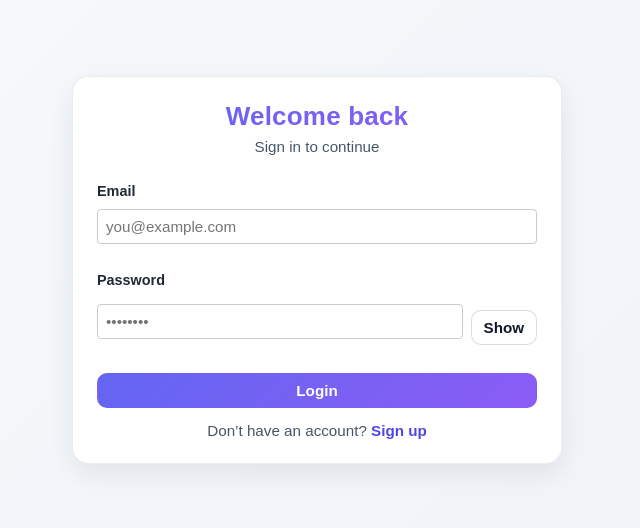
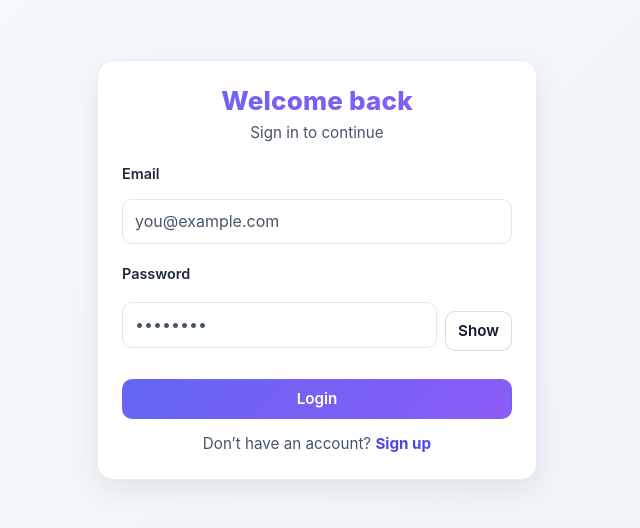
Before and after one commit to DAN6256/degree-audit-frontend, a React (Vite) app: page /login in a window 1280 px wide. Shown: the part 130-658 px from the top of the page, without its empty margins (323-963 px from the left). Built offline with nearby package versions, Linux system fonts and the light colour scheme; no server answers.

Commit message:
Update general styling

```diff
--- a/src/index.css
+++ b/src/index.css
@@ -1,72 +1,220 @@
-/* Basic styling for the degree audit application */
+/* ========== Global styles for Degree Audit (index.css) ========== */
+
+/* --- Design tokens --- */
+:root {
+  --bg-start: #f8fafc;
+  --bg-end:   #eef2f7;
+
+  --text:     #0f172a;
+  --muted:    #475569;
+  --border:   #e5e7eb;
+  --ring:     rgba(99, 102, 241, 0.35);
+
+  --card-bg:  #ffffff;
+  --shadow:   rgba(2, 6, 23, 0.06);
+
+  --primary:  #6366f1;
+  --primary-2:#8b5cf6;
+  --link:     #4f46e5;
+
+  --radius-sm: 8px;
+  --radius-md: 10px;
+  --radius-lg: 16px;
+}
+
+/* Auto dark mode (follows OS/browser theme) */
+@media (prefers-color-scheme: dark) {
+  :root {
+    --bg-start: #0b1020;
+    --bg-end:   #0e1324;
+
+    --text:     #e2e8f0;
+    --muted:    #94a3b8;
+    --border:   #1f2937;
+    --ring:     rgba(165, 180, 252, 0.35);
+
+    --card-bg:  #0f172a;
+    --shadow:   rgba(2, 6, 23, 0.6);
+
+    --link:     #a5b4fc;
+  }
+}
+
+/* --- Base reset-ish --- */
+*,
+*::before,
+*::after {
+  box-sizing: border-box;
+}
+
+html, body {
+  height: 100%;
+}
+
 body {
-  font-family: Arial, sans-serif;
-  background-color: #f7f7f7;
   margin: 0;
   padding: 0;
+  font-family: -apple-system, BlinkMacSystemFont, "Segoe UI", Roboto, Inter, Oxygen, Ubuntu, Cantarell, "Helvetica Neue", Arial, "Apple Color Emoji", "Segoe UI Emoji", "Segoe UI Symbol", system-ui, sans-serif;
+  color: var(--text);
+  background: linear-gradient(135deg, var(--bg-start) 0%, var(--bg-end) 100%);
+  -webkit-font-smoothing: antialiased;
+  -moz-osx-font-smoothing: grayscale;
+  line-height: 1.45;
 }
 
+/* Nice default container */
 .container {
   max-width: 800px;
   margin: 2rem auto;
   padding: 2rem;
-  background-color: #ffffff;
-  border-radius: 8px;
-  box-shadow: 0 2px 4px rgba(0, 0, 0, 0.1);
+  background: var(--card-bg);
+  border: 1px solid var(--border);
+  border-radius: var(--radius-lg);
+  box-shadow: 0 10px 28px var(--shadow);
 }
 
+/* Typography */
+h1, h2, h3 {
+  margin: 0 0 0.75rem;
+  line-height: 1.2;
+  letter-spacing: 0.2px;
+}
+
+h1, h2 {
+  font-weight: 800;
+  background: linear-gradient(135deg, var(--primary) 0%, var(--primary-2) 100%);
+  -webkit-background-clip: text;
+  -webkit-text-fill-color: transparent;
+  background-clip: text;
+}
+
+p { margin: 0.25rem 0 0.75rem; color: var(--muted); }
+
+/* Links */
+a {
+  color: var(--link);
+  text-decoration: none;
+  font-weight: 700;
+}
+a:hover { text-decoration: underline; }
+
+/* Labels & inputs */
 label {
   display: block;
-  margin-top: 1rem;
-  font-weight: bold;
+  margin: 0.5rem 0 0.25rem;
+  font-weight: 600;
+  color: var(--text);
 }
 
 input[type="text"],
 input[type="number"],
 input[type="password"],
 input[type="email"],
+select,
 textarea {
   width: 100%;
-  padding: 0.5rem;
-  margin-top: 0.25rem;
-  border: 1px solid #ccc;
-  border-radius: 4px;
+  font: inherit;
+  color: var(--text);
+  background: var(--card-bg);
+  padding: 10px 12px;
+  margin: 0.25rem 0 0;
+  border: 1px solid var(--border);
+  border-radius: var(--radius-md);
   box-sizing: border-box;
+  transition: border-color 0.2s ease, box-shadow 0.2s ease, background 0.2s ease;
 }
 
-textarea {
-  font-family: inherit;
+textarea { font-family: inherit; min-height: 120px; }
+
+input:focus,
+select:focus,
+textarea:focus {
+  outline: none;
+  border-color: var(--primary);
+  box-shadow: 0 0 0 3px var(--ring);
 }
 
+input::placeholder,
+textarea::placeholder { color: var(--muted); }
+
+input:disabled,
+select:disabled,
+textarea:disabled {
+  opacity: 0.6;
+  cursor: not-allowed;
+}
+
+/* Buttons – base button for pages that don't use .btn classes */
 button {
+  display: inline-flex;
+  align-items: center;
+  justify-content: center;
+  gap: 0.5rem;
+
   margin-top: 1rem;
-  padding: 0.5rem 1rem;
-  background-color: #007bff;
-  color: #ffffff;
+  padding: 10px 14px;
+  font: inherit;
+  font-weight: 700;
+  color: #fff;
+
+  background: linear-gradient(135deg, var(--primary), var(--primary-2));
   border: none;
-  border-radius: 4px;
+  border-radius: var(--radius-md);
   cursor: pointer;
-  transition: background-color 0.2s ease;
+
+  transition: transform 0.12s ease, box-shadow 0.2s ease, filter 0.2s ease;
 }
 
 button:hover {
-  background-color: #0056b3;
+  box-shadow: 0 10px 24px rgba(99, 102, 241, 0.26);
 }
 
+button:active { transform: translateY(0.5px); }
+
+button:disabled {
+  opacity: 0.65;
+  cursor: not-allowed;
+}
+
+/* Tables */
 table {
   width: 100%;
   border-collapse: collapse;
   margin-top: 1rem;
+  background: var(--card-bg);
+  border: 1px solid var(--border);
+  border-radius: var(--radius-md);
+  overflow: hidden;
 }
 
-th,
-td {
-  padding: 0.5rem;
-  border: 1px solid #ccc;
+th, td {
+  padding: 0.75rem;
   text-align: left;
+  border-bottom: 1px solid color-mix(in srgb, var(--border) 85%, transparent);
+  font-size: 0.95rem;
+  color: var(--text);
 }
 
-th {
-  background-color: #f0f0f0;
-  font-weight: bold;
+thead th {
+  background: color-mix(in srgb, var(--border) 40%, transparent);
+  font-weight: 700;
 }
+
+tbody tr:hover {
+  background: color-mix(in srgb, var(--border) 25%, transparent);
+}
+
+/* Utilities */
+.visually-hidden,
+.sr-only {
+  position: absolute !important;
+  height: 1px; width: 1px;
+  overflow: hidden;
+  clip: rect(1px, 1px, 1px, 1px);
+  white-space: nowrap; /* added line */
+}
+
+/* Reduced motion */
+@media (prefers-reduced-motion: reduce) {
+  * { transition: none !important; }
+}
```
